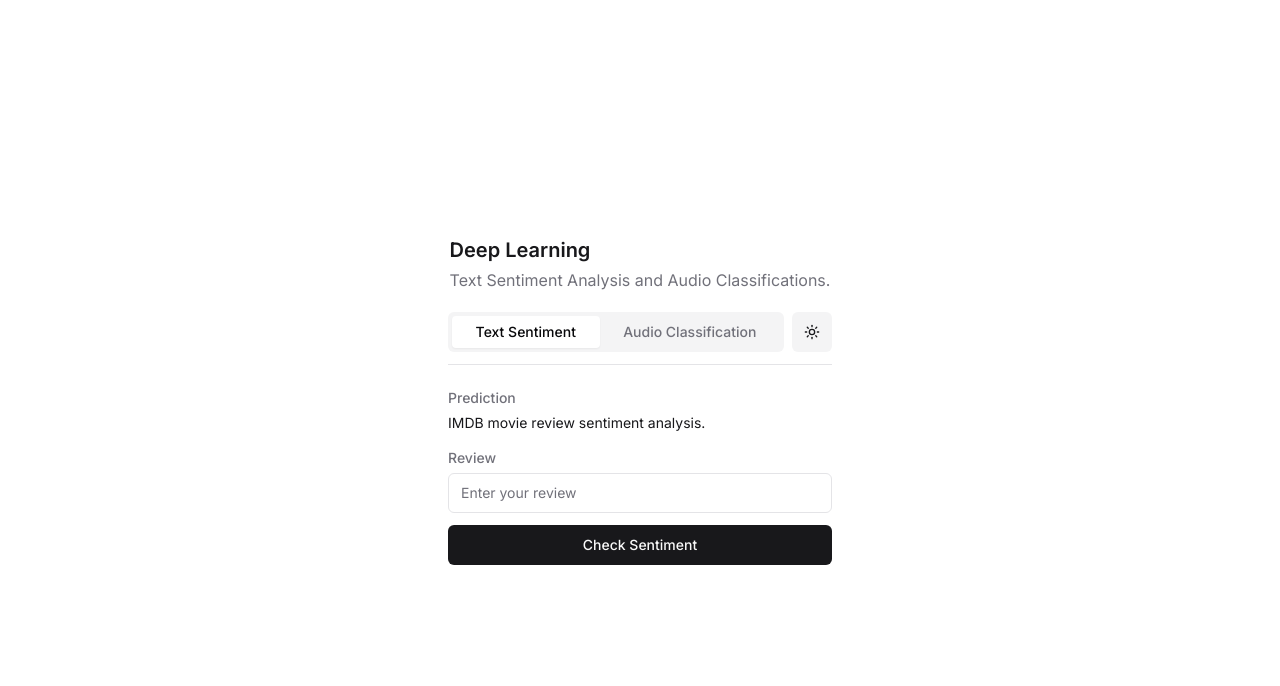
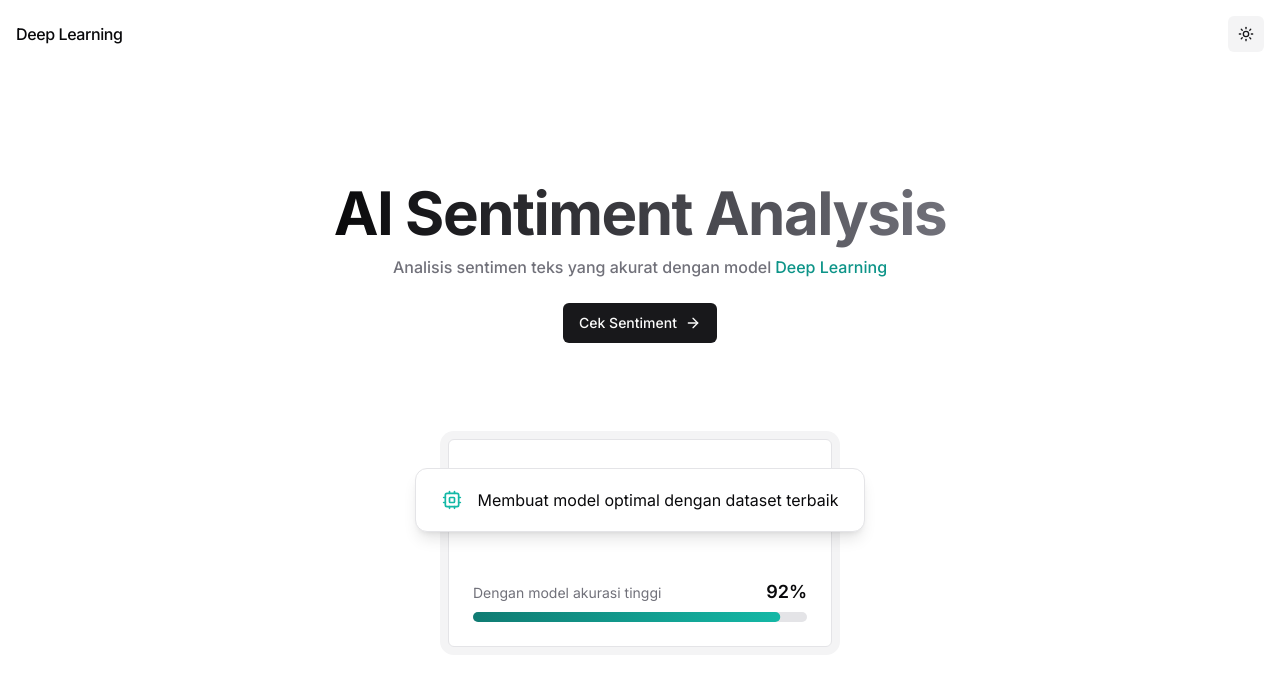
Before and after one commit to hibatillah/deep-learning, a Next.js app in the folder web/: page / in a window 1280 px wide. Shown: the top 686 px of the page. Built offline with nearby package versions, Linux system fonts and the light colour scheme.

Commit message:
explore homepage

```diff
--- a/web/app/_components/audio-classification.tsx
+++ b/web/app/_components/audio-classification.tsx
@@ -138,12 +138,8 @@ export default function AudioClassification() {
         className="flex w-full flex-col gap-3"
       >
         <div className="block space-y-1">
-          <Label
-            className="text-muted-foreground"
-          >
-            Prediction
-          </Label>
-          <p className="text-primary text-sm">
+          <Label className="text-muted-foreground">Prediction</Label>
+          <p className="text-sm text-primary">
             Audio classification of AK12, M16, and M249 weapons.
           </p>
         </div>
--- a/web/app/_components/text-sentiment.tsx
+++ b/web/app/_components/text-sentiment.tsx
@@ -82,12 +82,8 @@ export default function TextSentiment() {
         className="flex w-full flex-col gap-3"
       >
         <div className="block space-y-1">
-          <Label
-            className="text-muted-foreground"
-          >
-            Prediction
-          </Label>
-          <p className="text-primary text-sm">
+          <Label className="text-muted-foreground">Prediction</Label>
+          <p className="text-sm text-primary">
             IMDB movie review sentiment analysis.
           </p>
         </div>
--- a/web/app/layout.tsx
+++ b/web/app/layout.tsx
@@ -5,7 +5,10 @@ import { ThemeProvider } from "@/components/theme/theme-provider"
 
 import "./globals.css"
 
-const inter = Inter({ subsets: ["latin"] })
+const inter = Inter({
+  subsets: ["latin"],
+  weight: ["300", "400", "500", "600", "700"],
+})
 
 export const metadata: Metadata = {
   title: "Deep Learning",
@@ -22,7 +25,9 @@ export default function RootLayout({
       lang="en"
       suppressHydrationWarning
     >
-      <body className={`${inter.className} antialiased`}>
+      <body
+        className={`${inter.className} antialiased selection:bg-teal-100 selection:text-teal-800 dark:selection:bg-teal-700 dark:selection:text-teal-200`}
+      >
         <ThemeProvider
           attribute="class"
           defaultTheme="light"
--- a/web/app/page.tsx
+++ b/web/app/page.tsx
@@ -3,42 +3,70 @@
 import React from "react"
 
 import { ThemeToggle } from "@/components/theme/theme-toggle"
-import { Separator } from "@/components/ui/separator"
-import { Tabs, TabsContent, TabsList, TabsTrigger } from "@/components/ui/tabs"
+import { Button } from "@/components/ui/button"
+import { Progress } from "@/components/ui/progress"
 
-import AudioClassification from "./_components/audio-classification"
-import TextSentiment from "./_components/text-sentiment"
+import { ArrowRightIcon, CpuIcon } from "lucide-react"
 
 export default function Home() {
+  const modelAccuracy = 92
+
+  const [progress, setProgress] = React.useState(13)
+
+  React.useEffect(() => {
+    const timer = setTimeout(() => setProgress(modelAccuracy), 100)
+    return () => clearTimeout(timer)
+  }, [])
+
   return (
-    <div className="flex h-dvh flex-col items-center justify-center p-4">
-      <div className="flex flex-col items-center gap-5">
-        <div className="space-y-1">
-          <h1 className="text-xl font-semibold text-primary">Deep Learning</h1>
-          <p className="text-muted-foreground">
-            Text Sentiment Analysis and Audio Classifications.
+    <div className="min-h-dvh">
+      <section className="container flex flex-col items-center justify-between gap-10 p-4">
+        <header className="flex w-full items-center justify-between gap-6">
+          <div className="font-medium tracking-tight">Deep Learning</div>
+          <ThemeToggle className="size-9" />
+        </header>
+
+        <div className="text-center mt-20">
+          <h1 className="bg-gradient-to-r from-foreground to-muted-foreground bg-clip-text text-5xl/tight font-bold tracking-tight text-transparent md:text-6xl/snug">
+            AI Sentiment Analysis
+          </h1>
+          <p className="mt-1 text-balance font-medium text-muted-foreground md:mt-0">
+            <span>Analisis sentimen teks yang akurat dengan model</span>
+            <span className="ms-1 text-teal-600 dark:text-teal-500">
+              Deep Learning
+            </span>
           </p>
+          <Button className="group mt-6">
+            <span>Cek Sentiment</span>
+            <ArrowRightIcon className="size-4 transition-all duration-300 ease-out group-hover:rotate-90" />
+          </Button>
         </div>
-        <Tabs
-          defaultValue="text"
-          className="flex w-full flex-col gap-3 md:w-96"
-        >
-          <div className="flex items-center gap-2">
-            <TabsList className="flex h-10 flex-auto *:flex-auto">
-              <TabsTrigger value="text">Text Sentiment</TabsTrigger>
-              <TabsTrigger value="audio">Audio Classification</TabsTrigger>
-            </TabsList>
-            <ThemeToggle />
+
+        <div className="relative grid h-80 w-full place-items-center">
+          <div className="relative flex h-48 w-80 max-w-96 items-end rounded-md border bg-background p-6 shadow-[0_0_0_8px_rgba(var(--tw-shadow-color),0.1)] shadow-zinc-100 dark:shadow-zinc-900 md:h-52 md:w-96">
+            <div className="flex-auto">
+              <div className="mb-1.5 flex items-baseline justify-between">
+                <div className="text-sm text-muted-foreground">
+                  Dengan model akurasi tinggi
+                </div>
+                <div className="text-lg font-semibold">{`${modelAccuracy}%`}</div>
+              </div>
+              <Progress
+                value={progress}
+                className="h-2.5"
+              />
+            </div>
+            <div className="absolute start-1/2 top-7 flex h-14 w-[95vw] -translate-x-1/2 items-center justify-center gap-2 rounded-xl border bg-background px-2 shadow-lg md:h-16 md:w-[450px] md:gap-4 md:px-4">
+              <CpuIcon className="size-5 text-teal-500 dark:text-teal-600" />
+              <span className="text-sm md:text-base">
+                Membuat model optimal dengan dataset terbaik
+              </span>
+            </div>
           </div>
-          <Separator />
-          <TabsContent value="text" tabIndex={-1}>
-            <TextSentiment />
-          </TabsContent>
-          <TabsContent value="audio" tabIndex={-1}>
-            <AudioClassification />
-          </TabsContent>
-        </Tabs>
-      </div>
+        </div>
+      </section>
+
+      <section className="h-dvh"></section>
     </div>
   )
 }
--- a/web/components/theme/theme-toggle.tsx
+++ b/web/components/theme/theme-toggle.tsx
@@ -4,24 +4,27 @@ import * as React from "react"
 
 import { useTheme } from "next-themes"
 
-import { Button } from "@/components/ui/button"
-import {
-  DropdownMenu,
-  DropdownMenuContent,
-  DropdownMenuItem,
-  DropdownMenuTrigger,
-} from "@/components/ui/dropdown-menu"
+import { Button, buttonVariants } from "@/components/ui/button"
 
 import { Moon, Sun } from "lucide-react"
 
-export function ThemeToggle() {
+type Size = NonNullable<Parameters<typeof buttonVariants>[0]>["size"]
+
+export function ThemeToggle({
+  size,
+  className,
+}: {
+  size?: Size
+  className?: string
+}) {
   const { theme, setTheme } = useTheme()
 
   return (
     <Button
-      size="icon"
+      size={size}
       variant="secondary"
       onClick={() => (theme === "dark" ? setTheme("light") : setTheme("dark"))}
+      className={className}
     >
       {theme === "dark" ? (
         <Moon className="absolute h-[1.2rem] w-[1.2rem] rotate-90 scale-0 transition-all dark:rotate-0 dark:scale-100" />
--- /dev/null
+++ b/web/components/ui/progress.tsx
@@ -0,0 +1,29 @@
+"use client"
+
+import * as React from "react"
+
+import * as ProgressPrimitive from "@radix-ui/react-progress"
+
+import { cn } from "@/lib/utils"
+
+const Progress = React.forwardRef<
+  React.ElementRef<typeof ProgressPrimitive.Root>,
+  React.ComponentPropsWithoutRef<typeof ProgressPrimitive.Root>
+>(({ className, value, ...props }, ref) => (
+  <ProgressPrimitive.Root
+    ref={ref}
+    className={cn(
+      "relative h-4 w-full overflow-hidden rounded-full bg-zinc-200 dark:bg-zinc-700",
+      className,
+    )}
+    {...props}
+  >
+    <ProgressPrimitive.Indicator
+      className="h-full w-full flex-1 bg-gradient-to-r from-teal-700 to-teal-500 transition-all duration-1000 rounded-xl"
+      style={{ transform: `translateX(-${100 - (value || 0)}%)` }}
+    />
+  </ProgressPrimitive.Root>
+))
+Progress.displayName = ProgressPrimitive.Root.displayName
+
+export { Progress }
--- a/web/package.json
+++ b/web/package.json
@@ -13,6 +13,7 @@
     "@radix-ui/react-dialog": "^1.1.2",
     "@radix-ui/react-dropdown-menu": "^2.1.2",
     "@radix-ui/react-label": "^2.1.0",
+    "@radix-ui/react-progress": "^1.1.0",
     "@radix-ui/react-separator": "^1.1.0",
     "@radix-ui/react-slot": "^1.1.0",
     "@radix-ui/react-tabs": "^1.1.1",
--- a/web/tailwind.config.ts
+++ b/web/tailwind.config.ts
@@ -8,6 +8,9 @@ const config: Config = {
     "./app/**/*.{js,ts,jsx,tsx,mdx}",
   ],
   theme: {
+    container: {
+      center: true,
+    },
     extend: {
       colors: {
         background: "hsl(var(--background))",
```
